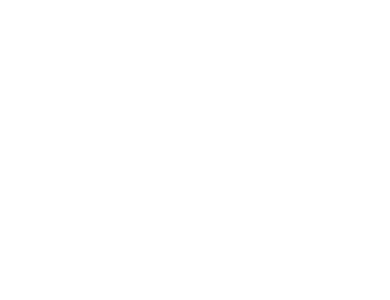
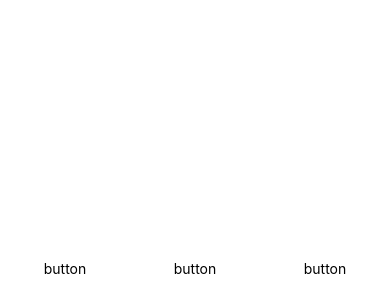
Before and after one commit to evanwatterud/HappyTrees, a React Native app: screen / in a window 390 px wide. Shown: the part 544-844 px from the top of the page. Built offline with nearby package versions, Linux system fonts and the light colour scheme.

Commit message:
selection bar appearing at bottom of screen

```diff
--- /dev/null
+++ b/components/SelectionBar.js
@@ -0,0 +1,36 @@
+import React from 'react';
+import { Text, View, StyleSheet } from 'react-native';
+import SelectionButton from './SelectionButton.js';
+
+export default class SelectionBar extends React.Component {
+  constructor(props) {
+    super(props);
+  }
+
+  handleSelection(selectionType) {
+
+  }
+
+  render() {
+    return (
+      <View style={styles.barContainer}>
+        <SelectionButton onSelection={this.handleSelection} selectionType='square' />
+        <SelectionButton onSelection={this.handleSelection} selectionType='circle' />
+        <SelectionButton onSelection={this.handleSelection} selectionType='triangle' />
+      </View>
+    )
+  }
+}
+
+const styles = StyleSheet.create({
+  infoText: {
+    fontWeight: 'bold',
+  },
+
+  barContainer: {
+    flex: 1,
+    flexDirection: 'row',
+    justifyContent: 'space-around',
+    alignItems: 'center'
+  }
+});
--- /dev/null
+++ b/components/SelectionButton.js
@@ -0,0 +1,32 @@
+import React from 'react';
+import { Text, View, StyleSheet, TouchableHighlight } from 'react-native';
+
+export default class SelectionButton extends React.Component {
+  constructor(props) {
+    super(props);
+  }
+
+  render() {
+    return (
+      <TouchableHighlight
+        activeOpacity={1}
+        underlayColor='white'
+        onPress={() => this.props.onSelection(this.props.selectionType) } >
+        <View style={this.props.pressStatus ? styles.ButtonDown : styles.playButtonUp} >
+          <Text style={this.props.pressStatus ? styles.playTextDown : styles.playTextUp}>button</Text>
+        </View>
+      </TouchableHighlight>
+    )
+  }
+}
+
+const styles = StyleSheet.create({
+  infoText: {
+    fontWeight: 'bold',
+  },
+
+  barContainer: {
+    flexDirection: 'row',
+    justifyContent: 'space-around'
+  }
+});
--- a/containers/DrawScreen.js
+++ b/containers/DrawScreen.js
@@ -1,5 +1,6 @@
 import React from 'react';
 import { StyleSheet, Text, View, PanResponder } from 'react-native';
+import SelectionBar from '../components/SelectionBar.js';
 
 export default class DrawScreen extends React.Component {
   constructor(props) {
@@ -37,9 +38,14 @@
 
   render() {
     return (
-      <View style={{
-        flex: 1
-      }} {...this._panResponder.panHandlers} >
+      <View style={{ flex: 1 }} >
+        <View style={{
+          flex: .925
+        }} {...this._panResponder.panHandlers} >
+        </View>
+        <View style={{ flex: .075 }} >
+          <SelectionBar />
+        </View>
       </View>
     );
   }
```
